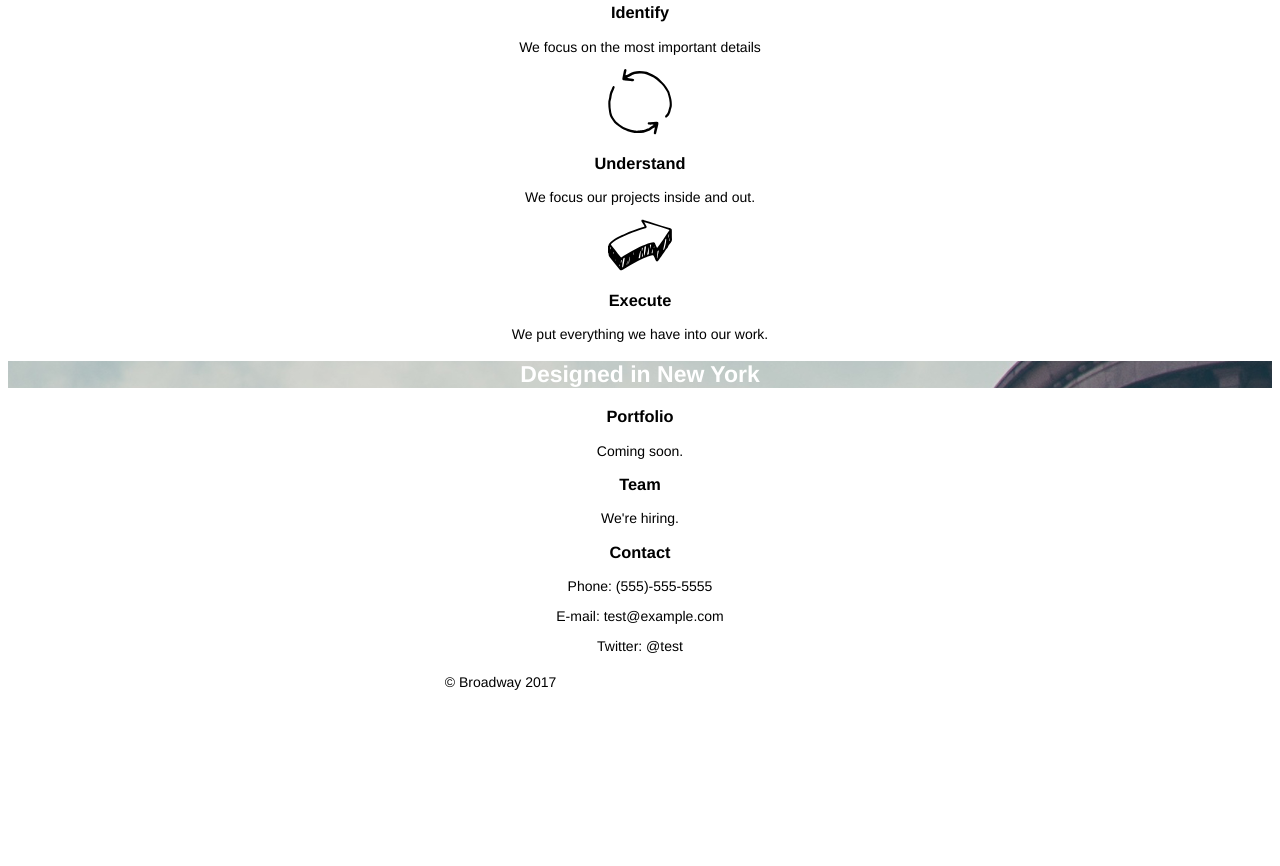
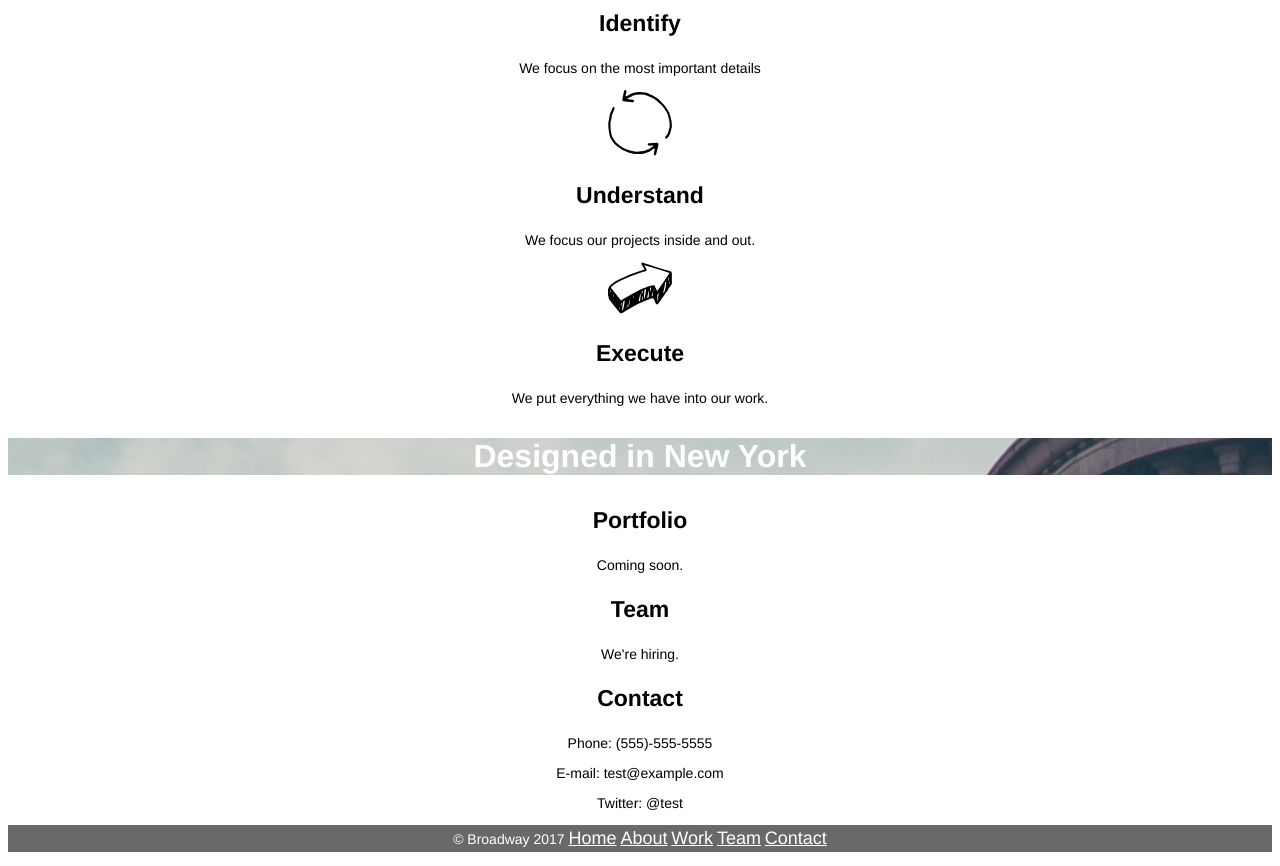
Before and after one commit to daschu/broadway, a plain HTML site: page index.html in a window 1280 px wide. Shown: the part 506-1372 px from the top of the page. Before the commit the page ends 1215 px from the top, so only its background shows below. Drawn offline with Linux system fonts and the light colour scheme.

Commit message:
broadway finished

```diff
--- a/index.html
+++ b/index.html
@@ -31,7 +31,7 @@
       <h3>Execute</h3>
       <p>We put everything we have into our work.</p>
 
-      <h2 class="designed">Designed in New York</h2>
+      <h3 class="designed">Designed in New York</h3>
 
       <h3>Portfolio</h3>
       <p>Coming soon.</p>
--- a/resources/css/style.css
+++ b/resources/css/style.css
@@ -1,4 +1,4 @@
-body {
+body, p {
   font-family: Helvetica, sans-serif;
   font-size: 14px;
   color: black;
@@ -10,7 +10,7 @@ body {
   color: white;
 }
 .header {
-  width: 100%;
+  margin-top: 0;
   background-image: url(../images/the-flatiron-building.png);
 }
 a {
@@ -19,12 +19,21 @@ a {
   color: white;
   line-height: 1.5em;
 }
-h2 {
+h2, h3, h3.designed {
   font-size: 32px;
   font-weight: bold;
 }
-h2.designed {
-  font-size: 23px;
+h3.designed {
   color: white;
   background-image: url(../images/the-flatiron-building.png);
 }
+h3 {
+  font-size: 23px;
+}
+.footer p {
+  color: white;
+  background-color: dimgray;
+}
+.footer a {
+  font-weight: normal;
+}
```
